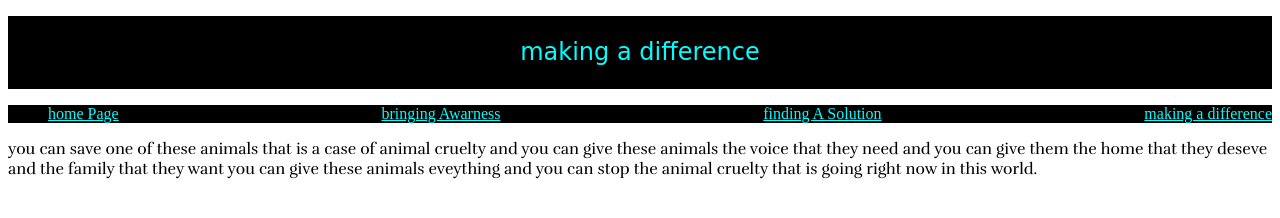
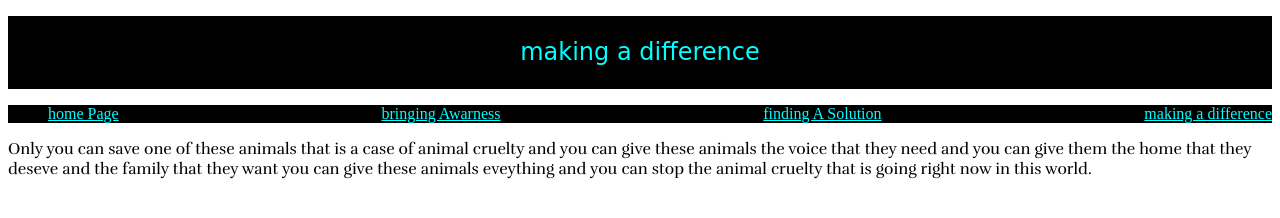
Before and after one commit to NiseanAnderson/niseananderson.github.io, a plain HTML site: page makingADifference.html in a window 1280 px wide. Drawn offline with Linux system fonts and the light colour scheme; a web font is replaced by a local one.

Commit message:
ive changed one word in the last page

```diff
--- a/makingADifference.html
+++ b/makingADifference.html
@@ -31,7 +31,7 @@
 		</ul>
 	</nav>
 
- <p> you can save one of these animals that is a case of animal cruelty and you can give these animals the voice that they need and you can give them the home that they deseve and the family that they want you can give these animals eveything and you can stop the animal cruelty that is going right now in this world.
+ <p> Only you can save one of these animals that is a case of animal cruelty and you can give these animals the voice that they need and you can give them the home that they deseve and the family that they want you can give these animals eveything and you can stop the animal cruelty that is going right now in this world.
 </p>
 
 </body>
```
